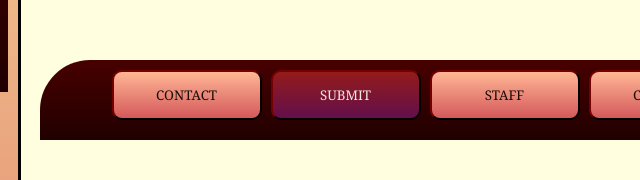
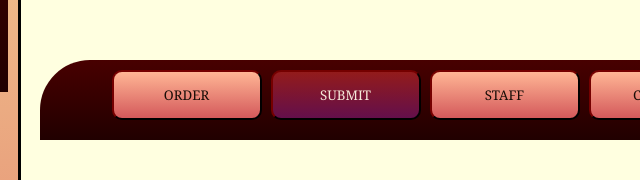
Before and after one commit to mosaiclitmag/troyhighmosaic, a plain HTML site: page codes/submit.html in a window 1280 px wide. Shown: the part 620-800 px from the top of the page, 640-1280 px from the left. Drawn offline with Linux system fonts and the light colour scheme.

Commit message:
Updated submit.html

```diff
--- a/codes/submit.html
+++ b/codes/submit.html
@@ -30,7 +30,7 @@
 </div>
 
 <div class="nav">
-<a href="/order.html"><button class="butt"> CONTACT </button></a>
+<a href="/order.html"><button class="butt"> ORDER </button></a>
 <a href="/submit.html"><button class="butt here"> SUBMIT </button></a>
 <a href="/staff.html"> <button class="butt"> STAFF </button> </a>
 <a href="/contact.html"><button class="butt"> CONTACT </button></a>
```
